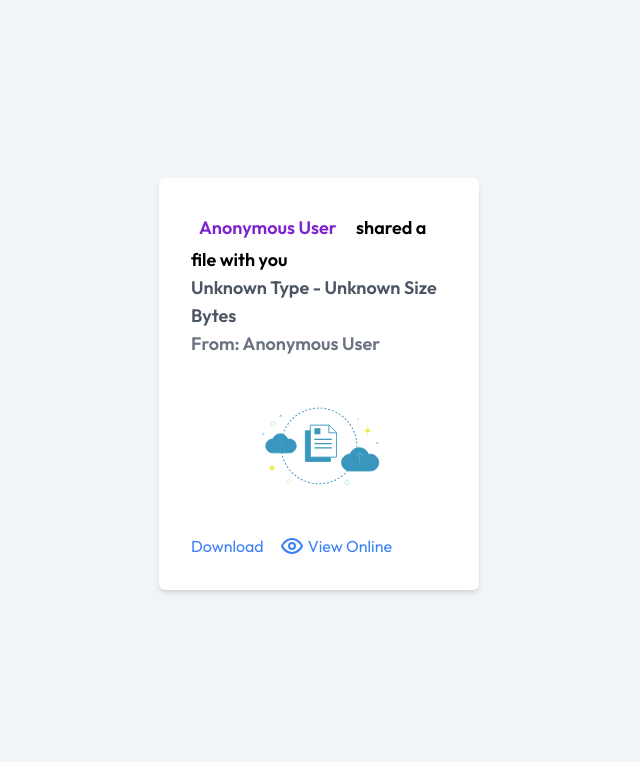
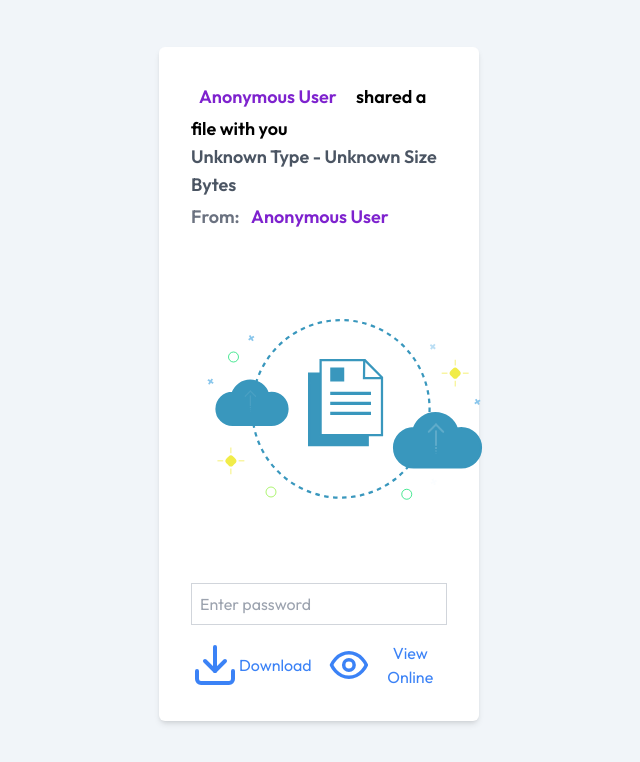
Before and after one commit to Blackie360/ShareHub, a Next.js app: page /f/1 in a window 1280 px wide. Shown: the top 762 px of the page, without its empty margins (321-961 px from the left). Built offline with nearby package versions, Linux system fonts and the light colour scheme; no server answers; the database is empty.

Commit message:
password

```diff
--- a/app/f/[fileId]/_components/FileItem.js
+++ b/app/f/[fileId]/_components/FileItem.js
@@ -1,12 +1,14 @@
 // FileItem.jsx
-import React from 'react';
+import React, { useState } from 'react';
 import { useUser } from "@clerk/nextjs";
-import { Eye } from 'lucide-react';
+import { Eye, Download } from 'lucide-react';
 import Lottie from 'react-lottie';
 import animationData from 'public/file.json';
 
 const FileItem = ({ file }) => {
   const { user } = useUser();
+  const [password, setPassword] = useState('');
+  const [isPasswordCorrect, setIsPasswordCorrect] = useState(true);
 
   // Check if user is available from Clerk or use default values
   const userName = user?.username || file?.userName || "Anonymous User";
@@ -20,6 +22,24 @@ const FileItem = ({ file }) => {
     animationData,
   };
 
+  const handlePasswordChange = (e) => {
+    setPassword(e.target.value);
+  };
+
+  const handleDownload = () => {
+    // Check if the entered password matches the file's password
+    if (password === file?.password) {
+      // Password is correct, perform download action
+      console.log('Password is correct. Downloading...');
+      setIsPasswordCorrect(true);
+      // Add your download logic here
+    } else {
+      // Password is incorrect
+      console.log('Password is incorrect. Download failed.');
+      setIsPasswordCorrect(false);
+    }
+  };
+
   return (
     <div className="bg-white  shadow-md p-8 rounded-md mb-8 w-full md:w-1/2 lg:w-1/3 xl:w-1/4">
       {/* File Share Information */}
@@ -31,24 +51,43 @@ const FileItem = ({ file }) => {
                 {userName}
               </span> shared a file with you</p>
             <p className="text-gray-600">{fileType} - {fileSize} Bytes</p>
-            <p className="text-gray-500">From: {userName}</p>
-            </div>
+            <p className="text-gray-500">From: <span className="inline-block text-purple-700  rounded px-2 py-1 mr-2">
+                {userName}
+              </span></p>
+          </div>
           </>
         )}
       </div>
 
       {/* Lottie Animation */}
       <div className="mb-6">
-        <Lottie options={lottieOptions} height={128} width={128} />
+        <Lottie options={lottieOptions} height={300} width={300} />
+      </div>
+
+      {/* Password Input */}
+      <div className="mb-4">
+        <input
+          type="password"
+          placeholder="Enter password"
+          value={password}
+          onChange={handlePasswordChange}
+          className="border border-gray-300 p-2 w-full"
+        />
+        {!isPasswordCorrect && (
+          <p className="text-red-500 mt-2">Incorrect password. Please try again.</p>
+        )}
       </div>
 
       {/* Download and View Online Actions */}
       <div className="flex items-center space-x-4">
-        <button className="flex items-center text-blue-500 hover:underline">
-          Download
+        <button
+          onClick={handleDownload}
+          className="flex items-center text-blue-500 hover:underline"
+        >
+          <Download className='w-12 h-12'/> Download
         </button>
         <button className="flex items-center text-blue-500 hover:underline">
-          <Eye className="mr-1" /> View Online
+          <Eye className="mr-1 w-12 h-12" /> View Online
         </button>
       </div>
     </div>
```
